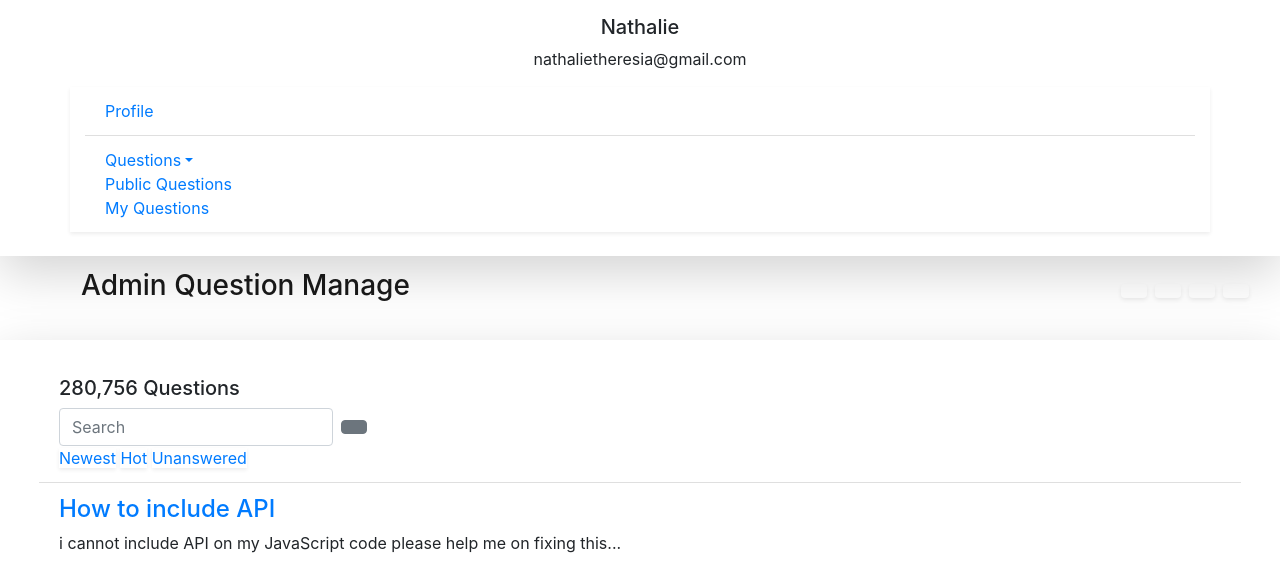
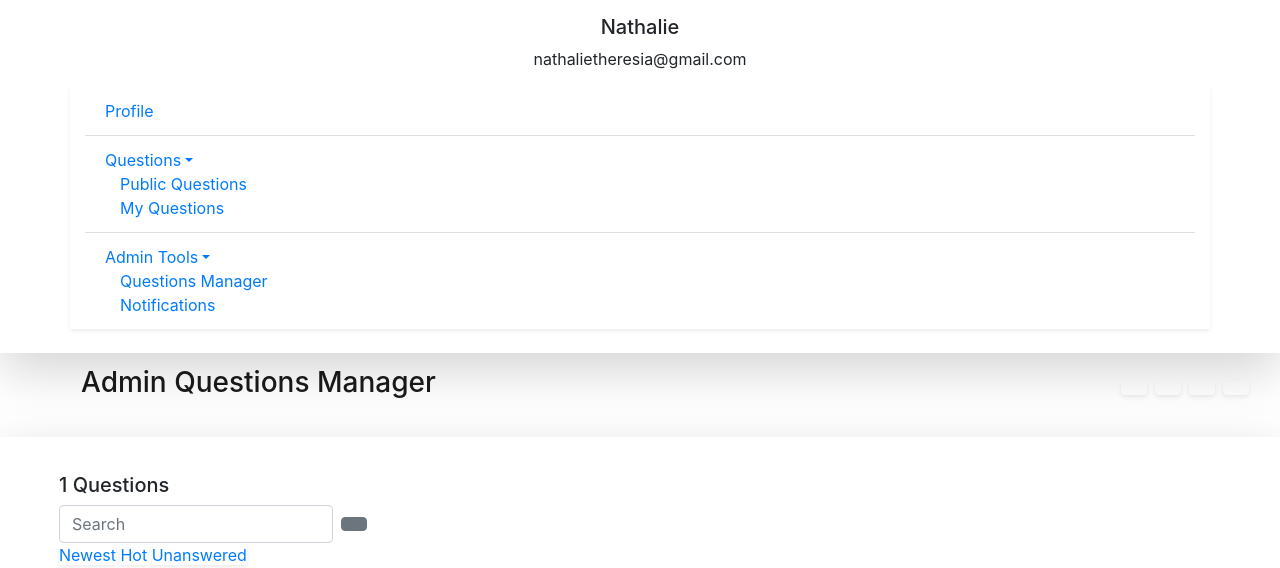
Before and after one commit to NewbeeTryToCode/TanyaAja.com, a PHP site: page /admin_manage_question.php in a window 1280 px wide. Shown: the part 325-893 px from the top of the page. Run offline with PHP 8.4, Linux system fonts and the light colour scheme; the visitor is signed in with stand-in values (Sample User, id 1); tables that the repository leaves empty hold one stand-in row (values such as "Sample post"); some libraries are stand-ins or nearby versions.

Commit message:
fitur admin: questions manager

```diff
--- a/App/CRUD/session.php
+++ b/App/CRUD/session.php
@@ -7,3 +7,10 @@
     header("Location:login.php");
     exit;
 }
+
+// ambil data user
+$user = [
+    "username" => $_SESSION['username'],
+    "id" => $_SESSION['id'],
+    "role" => $_SESSION['role']
+];
--- a/App/Views/admin_manage_question.php
+++ b/App/Views/admin_manage_question.php
@@ -1,5 +1,31 @@
 <?php
-$judul = "Admin Question Manage"
+include("../CRUD/konek.db.php");
+include('../CRUD/Question/functions.php');
+include("../CRUD/session.php");
+
+// tombol search
+if( isset($_GET['search']) && !empty($_GET['search']) ){
+    $keyword = $_GET['search'];
+    $questions = get_search_data($keyword);
+}else{
+    $questions = get_all("questions");
+}
+
+
+// pagination
+$pagination = get_pagination($questions);
+if( isset($_GET['page']) ){
+    // cek apakah angka
+    if( is_numeric($_GET['page']) && intval($_GET['page']) > 0){
+        $curPage=$_GET['page'] - 1;
+    }else{
+        $curPage = 0;
+    }
+}else{
+    $curPage = 0;
+}
+
+$judul = "Admin Questions Manager";
 ?>
 
 <!doctype html>
@@ -18,10 +44,10 @@
 
     <!-- My Styles -->
     <link rel="stylesheet" href="../../Public/assets/css/side_navbar.css">
-    <link rel="stylesheet" href="../../Public/assets/css/publicq.css">
+    <link rel="stylesheet" href="../../Public/assets/css/publicq.css?v=<?php echo time();?>">
     <link rel="stylesheet" href="../../Public/assets/css/myQuestions.css">
 
-    <title>Admin Manage Questions</title>
+    <title>Admin Questions Manager</title>
   </head>
   <body>
 
@@ -42,30 +68,49 @@
                 <div class="container-fluid mt-3 p-4">
                     <ul class="list-group list-group-flush">
                         <li class="list-group-item abu" id="filterNav">
-                            <h5 class="q-count">280,756 Questions</h5>
+                            <?php if(count($questions) > 0) : ?>
+                                <h5 class="q-count"><?php echo count($questions); ?> Questions</h5>
+                            <?php else: ?>
+                                <h5 class="q-count">No Questions</h5>
+                            <?php endif; ?>
                             <span class="filter-item">
-                                <form class="form-inline">
-                                    <input class="form-control mr-sm-2" type="search" placeholder="Search" aria-label="Search">
+                               <!-- searching -->
+                               <form class="form-inline" action="./admin_manage_question.php" method="GET">
+                                    <input class="form-control mr-sm-2" type="search" placeholder="Search" aria-label="Search" name="search" value="<?php if(isset($keyword)) echo $keyword;?>">
                                     <button class="btn btn-secondary my-2 my-sm-0" type="submit"><i class="fas fa-search"></i></button>
                                 </form>
+                                <!-- searching -->
                                 <span class="filter-category shadow-sm biru"><a href="">Newest</a></span>
                                 <span class="filter-category shadow-sm biru"><a href="">Hot</a></span>
                                 <span class="filter-category shadow-sm biru"><a href="">Unanswered</a></span>
-                                <span class="add shadow-sm"><i class="fas fa-plus-circle"></i></span>
+                                <span class="add shadow-sm"><a href="create_question.php"><i class="fas fa-plus-circle"></i></a></span>
                             </span>
                         </li>
+                        <!-- questions -->
+                        <?php if(count($questions) > 0) :  ?>
+                            <?php $start = $pagination[$curPage]['start']; $end = $pagination[$curPage]['end']; ?>
+                            <?php for( $pos = $start; $pos <= $end; $pos++ ) : ?>
                                 <li class="list-group-item abu">
-                            <div class="quesion">
-                                <a href="" class="title"><h4>How to include API</h4></a>
-                                <p class="description">i cannot include API on my JavaScript code please help me on fixing this...</p>
+                                    <div class="questionsContainer">
+                                        <div class="dateTime">
+                                            <?php $date = date_create($questions[$pos]['updated_at']);?>
+                                            <pre><?php echo date_format($date,"d M Y") ?></pre>
+                                        </div>
+                                        <a href="./detail_questions.php?id=<?php echo $questions[$pos]['id'];?>" class="title"><h4><?php echo $questions[$pos]['title'] ?></h4></a>
+                                        <p class="description">
+                                            <?php $paragraf = limit_text($questions[$pos]['description'], 25); echo $paragraf ?>
+                                        </p>
                                         <div class="categories">
                                             <span class="profile">
                                                 <img src="../../Public/assets/img/profil.jpg" alt="">
                                                 <p class="ungu">Nathalie</p>
                                             </span>
-                                    <span class="categories-item shadow-sm ungu">JavaScript</span>
-                                    <span class="categories-item shadow-sm ungu">Coding</span>
-                                    <span class="categories-item shadow-sm ungu">WebDev</span>
+                                            <!-- categories -->
+                                            <?php $categories = get_all_byId("categories", "question_id", $questions[$pos]["id"]);?>
+                                            <?php foreach($categories as $category) : ?>
+                                                <span class="categories-item shadow-sm ungu"><?php echo $category['name']; ?></span>
+                                            <?php endforeach; ?>
+                                            <!-- categories -->
                                         </div>
                                         <div class="icons">
                                             <div class="nocrudicon">
@@ -84,114 +129,55 @@
                                             </div>
                                             <div class="crudicon">
                                                 <span class="shadow-sm">
-                                            <a href=""><i class="fas fa-pen biru"></i></a>
+                                                    <a href="./edit_question.php?id=<?php echo $questions[$pos]['id'];?>"><i class="fas fa-pen biru"></i></a>
                                                 </span>
                                                 <span class="shadow-sm">
-                                            <a href=""><i class="far fa-trash-alt red"></i></a>
+                                                    <form action="../CRUD/Question/delete.php" method="POST">
+                                                        <input type="hidden" name="id" value="<?php echo $questions[$pos]['id'];?>">
+                                                        <button name="delete" type="submit" style="border:none;"><a href=""><i class="far fa-trash-alt red"></a></i></button>
+                                                    </form>
                                                 </span>
                                             </div>
                                         </div>
                                     </div>
                                     <br>
                                 </li>
-                        <li class="list-group-item abu">
-                            <div class="quesion">
-                                <a href="" class="title"><h4>How to include API</h4></a>
-                                <p class="description">i cannot include API on my JavaScript code please help me on fixing this...</p>
-                                <div class="categories">
-                                    <span class="profile">
-                                        <img src="../../Public/assets/img/profil.jpg" alt="">
-                                        <p class="ungu">Nathalie</p>
-                                    </span>
-                                    <span class="categories-item shadow-sm ungu">JavaScript</span>
-                                    <span class="categories-item shadow-sm ungu">Coding</span>
-                                    <span class="categories-item shadow-sm ungu">WebDev</span>
-                                </div>
-                                <div class="icons">
-                                    <div class="nocrudicon">
-                                        <span class="shadow-sm">
-                                            <i class="far fa-eye"></i>
-                                            <p>7</p>
-                                        </span>
-                                        <span class="shadow-sm">
-                                            <i class="far fa-check-circle"></i>
-                                            <p class="green">7</p>
-                                        </span>
-                                        <span class="shadow-sm">
-                                            <i class="far fa-check-square"></i>
-                                            <p class="red">7</p>
-                                        </span>
-                                    </div>
-                                    <div class="crudicon">
-                                        <span class="shadow-sm">
-                                            <a href=""><i class="fas fa-pen biru"></i></a>
-                                        </span>
-                                        <span class="shadow-sm">
-                                            <a href=""><i class="far fa-trash-alt red"></i></a>
-                                        </span>
-                                    </div>
-                                </div>
-                            </div>
-                            <br>
-                        </li>
-                        <li class="list-group-item abu">
-                            <div class="quesion">
-                                <a href="" class="title"><h4>How to include API</h4></a>
-                                <p class="description">i cannot include API on my JavaScript code please help me on fixing this...</p>
-                                <div class="categories">
-                                    <span class="profile">
-                                        <img src="../../Public/assets/img/profil.jpg" alt="">
-                                        <p class="ungu">Nathalie</p>
-                                    </span>
-                                    <span class="categories-item shadow-sm ungu">JavaScript</span>
-                                    <span class="categories-item shadow-sm ungu">Coding</span>
-                                    <span class="categories-item shadow-sm ungu">WebDev</span>
-                                </div>
-                                <div class="icons">
-                                    <div class="nocrudicon">
-                                        <span class="shadow-sm">
-                                            <i class="far fa-eye"></i>
-                                            <p>7</p>
-                                        </span>
-                                        <span class="shadow-sm">
-                                            <i class="far fa-check-circle"></i>
-                                            <p class="green">7</p>
-                                        </span>
-                                        <span class="shadow-sm">
-                                            <i class="far fa-check-square"></i>
-                                            <p class="red">7</p>
-                                        </span>
-                                    </div>
-                                    <div class="crudicon">
-                                        <span class="shadow-sm">
-                                            <a href=""><i class="fas fa-pen biru"></i></a>
-                                        </span>
-                                        <span class="shadow-sm">
-                                            <a href=""><i class="far fa-trash-alt red"></i></a>
-                                        </span>
-                                    </div>
-                                </div>
-                            </div>
-                            <br>
-                        </li>
+                            <?php endfor; ?>
+                        <?php endif; ?>
+                        <!-- questions -->
                     </ul>
+
+                    <!-- Pagination -->
                     <div class="pageContainer">
                         <ul class="pagination shadow-sm">
+                            <!-- prev -->
+                            <?php if( $curPage > 0 ) : ?>
                                 <li class="page-item">
-                                <a class="page-link abu" href="#" aria-label="Previous">
+                                    <a class="page-link abu" href="./my_questions.php?page=<?php echo $curPage ?>" aria-label="Previous">
                                         <span aria-hidden="true">&laquo;</span>
                                     </a>
                                 </li>
-                            <li class="page-item"><a class="page-link abu" href="#">1</a></li>
-                            <li class="page-item"><a class="page-link abu" href="#">2</a></li>
-                            <li class="page-item"><a class="page-link abu" href="#">3</a></li>
+                            <?php endif; ?>
+                            <!-- prev -->
+
+                            <?php foreach( $pagination as $pos => $page ) :  ?>
+                                <li class="page-item"><a class="page-link abu <?php if($pos == $curPage) echo "bold"; ?>" href="./my_questions.php?page=<?php echo $pos + 1 ?>"><?php echo $pos + 1 ?></a></li>
+                            <?php endforeach; ?>
+
+                            <!-- next -->
+                            <?php if( $curPage != count($pagination) - 1 && count($questions) > 0 ) : ?>
                                 <li class="page-item">
-                                <a class="page-link abu" href="#" aria-label="Next">
+                                    <a class="page-link abu" href="./my_questions.php?page=<?php echo $curPage + 2 ?>" aria-label="Next">
                                         <span aria-hidden="true">&raquo;</span>
                                     </a>
                                 </li>
+                            <?php endif; ?>
+                            <!-- next -->
+
+
                         </ul>
                     </div>
+                    <!-- Pagination -->
                 </div>
             </div>
             <!-- main content -->
--- a/App/Views/edit_profile.php
+++ b/App/Views/edit_profile.php
@@ -1,4 +1,6 @@
 <?php
+include("../CRUD/konek.db.php");
+include("../CRUD/session.php");
 $judul = "Edit Profile"
 ?>
 
@@ -19,6 +21,7 @@
     <!-- My Styles -->
     <link rel="stylesheet" href="../../Public/assets/css/side_navbar.css">
     <link rel="stylesheet" href="../../Public/assets/css/edit profile.css">
+    <link rel="stylesheet" href="../../Public/assets/css/publicq.css?v=<?php echo time();?>">
     <title>Edit Profile</title>
   </head>
   <body>
--- a/App/Views/profile.php
+++ b/App/Views/profile.php
@@ -1,4 +1,7 @@
 <?php
+include("../CRUD/konek.db.php");
+include("../CRUD/session.php");
+
 $judul = "Profile"
 ?>
 
@@ -19,6 +22,7 @@
     <!-- My Styles -->
     <link rel="stylesheet" href="../../Public/assets/css/side_navbar.css">
     <link rel="stylesheet" href="../../Public/assets/css/profile special.css">
+    <link rel="stylesheet" href="../../Public/assets/css/publicq.css?v=<?php echo time();?>">
     <title>Profile</title>
   </head>
   <body>
--- a/App/Views/public_questions.php
+++ b/App/Views/public_questions.php
@@ -2,7 +2,6 @@
 include("../CRUD/konek.db.php");
 include('../CRUD/Question/functions.php');
 include("../CRUD/session.php");
-session_start();
 
 // tombol search
 if( isset($_GET['search']) && !empty($_GET['search']) ){
--- a/App/Views/sidebar.php
+++ b/App/Views/sidebar.php
@@ -6,23 +6,54 @@
         <p class="biru">nathalietheresia@gmail.com</p>
     </div>
     <div class="container shadow-sm">
-
         <ul class="list-group list-group-flush">
             <li class="list-group-item abu">
                 <a href="profile.php">Profile</a>
             </li>
             <li class="list-group-item abu">
-                <a href="#homeSubmenu" data-toggle="collapse" aria-expanded="false" class="dropdown-toggle">Questions</a>
-                <ul type="none" class="list-group list-group-flush" id="homeSubmenu">
+                <a href="#Questions" data-toggle="collapse" aria-expanded="false" class="dropdown-toggle">Questions</a>
+                <ul type="none" class="list-group list-group-flush" id="Questions">
                     <li class="abu">
-                        <a href="public_questions.php">Public Questions</a>
+                        <div class="container menuItem">
+                            <div>
+                                <i class="fas fa-globe-europe"></i>
+                            </div>
+                            <a href="public_questions.php">Public Questions</a>
+                        </div>
                     </li>
                     <li class="abu">
-                        <a href="my_questions.php">My Questions</a>
+                        <div class="container menuItem">
+                            <div>
+                                <i class="fas fa-book"></i>
+                            </div>
+                            <a href="my_questions.php">My Questions</a>
+                        </div>
                     </li>
                 </ul>
             </li>
-
+            <?php if( $user['role'] == 'admin' ) : ?>
+                <li class="list-group-item abu">
+                    <a href="#AdminTools" data-toggle="collapse" aria-expanded="false" class="dropdown-toggle">Admin Tools</a>
+                    <ul type="none" class="list-group list-group-flush" id="AdminTools">
+                        <li class="abu">
+                            <div class="container menuItem">
+                                <div>
+                                    <i class="fas fa-tools"></i>
+                                </div>
+                                <a href="admin_manage_question.php">Questions Manager</a>
+                            </div>
+                        </li>
+                        <li class="abu">
+                            <div class="container menuItem">
+                                <div>
+                                    <i class="fas fa-bell"></i>
+                                </div>
+                                <a href="admin_notif.php">Notifications</a>
+                            </div>
+                        </li>
+                    </ul>
+                </li>
+            <?php endif; ?>
         </ul>
     </div>
 </nav>
```
Also changed, not shown: App/Views/admin_notif.php (+7 -3 lines), App/Views/my_questions.php (+1 -9 lines), Public/assets/css/publicq.css. Lines whose indentation alone changed are shown as unchanged.
